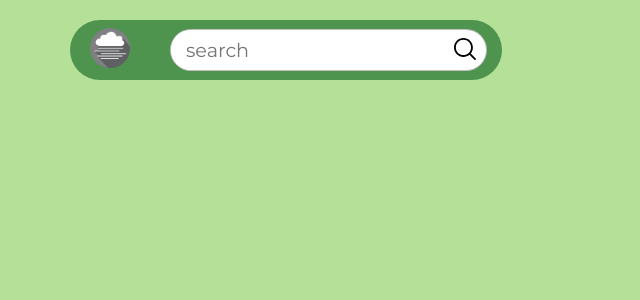
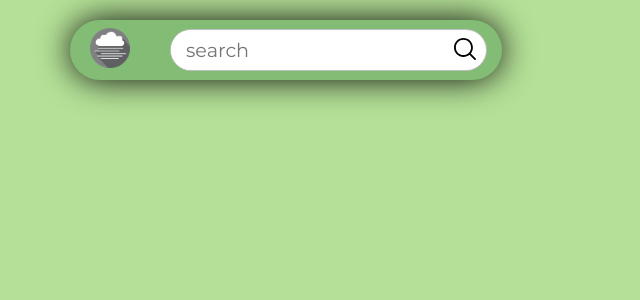
Before and after one commit to anikihref/weather-app, a React (Create React App) app: page / in a window 1280 px wide. Shown: the top 300 px of the page, without its empty margins (0-640 px from the left). Built offline with nearby package versions, Linux system fonts and the light colour scheme.

Commit message:
add styles for search input

```diff
--- a/src/index.css
+++ b/src/index.css
@@ -34,13 +34,17 @@ button {
 }
 
 .navbar__search {
-    margin-top: 20px;
+    position: fixed;
+    z-index: 1000;
+    top: 20px;
     width: fit-content;
     border-radius: 50px;
-    background-color: #4E944F;
+    background-color: #83BD75;
     padding: 8px 15px 8px 20px;
     display: flex;
     align-items: center;
+    -webkit-box-shadow: 0px 0px 34px -1px #000000;
+    box-shadow: 0px 0px 34px -1px #000000;
 }
 
 .navbar__logo {
```
